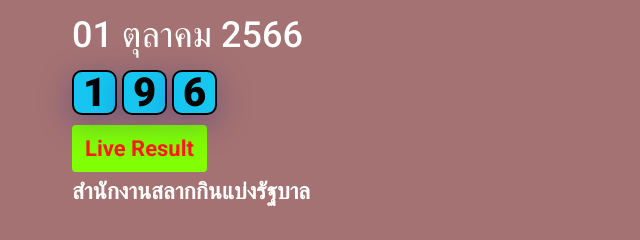
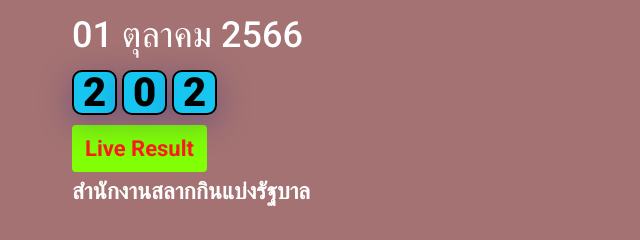
Before and after one commit to thailottogovernment/111111111, a plain HTML site: page index.html in a window 1280 px wide. Shown: the part 431-671 px from the top of the page, 0-640 px from the left. Drawn offline with Linux system fonts and the light colour scheme.

Commit message:
Update index.html
202

```diff
--- a/index.html
+++ b/index.html
@@ -43,9 +43,9 @@
                     <h1>01 ตุลาคม 2566</h1>
                 </div>
                 <div class="result_btn">
-                    <button type="button" class="resultButton">1</button>
-                    <button type="button" class="resultButton">9</button>
-                    <button type="button" class="resultButton">6</button>
+                    <button type="button" class="resultButton">2</button>
+                    <button type="button" class="resultButton">0</button>
+                    <button type="button" class="resultButton">2</button>
                 </div>
                 <div class="live_result">
                     <a href="https://thailotto.club/" target="_blank"><button type="button" class="btn">Live Result</button></a>
```
